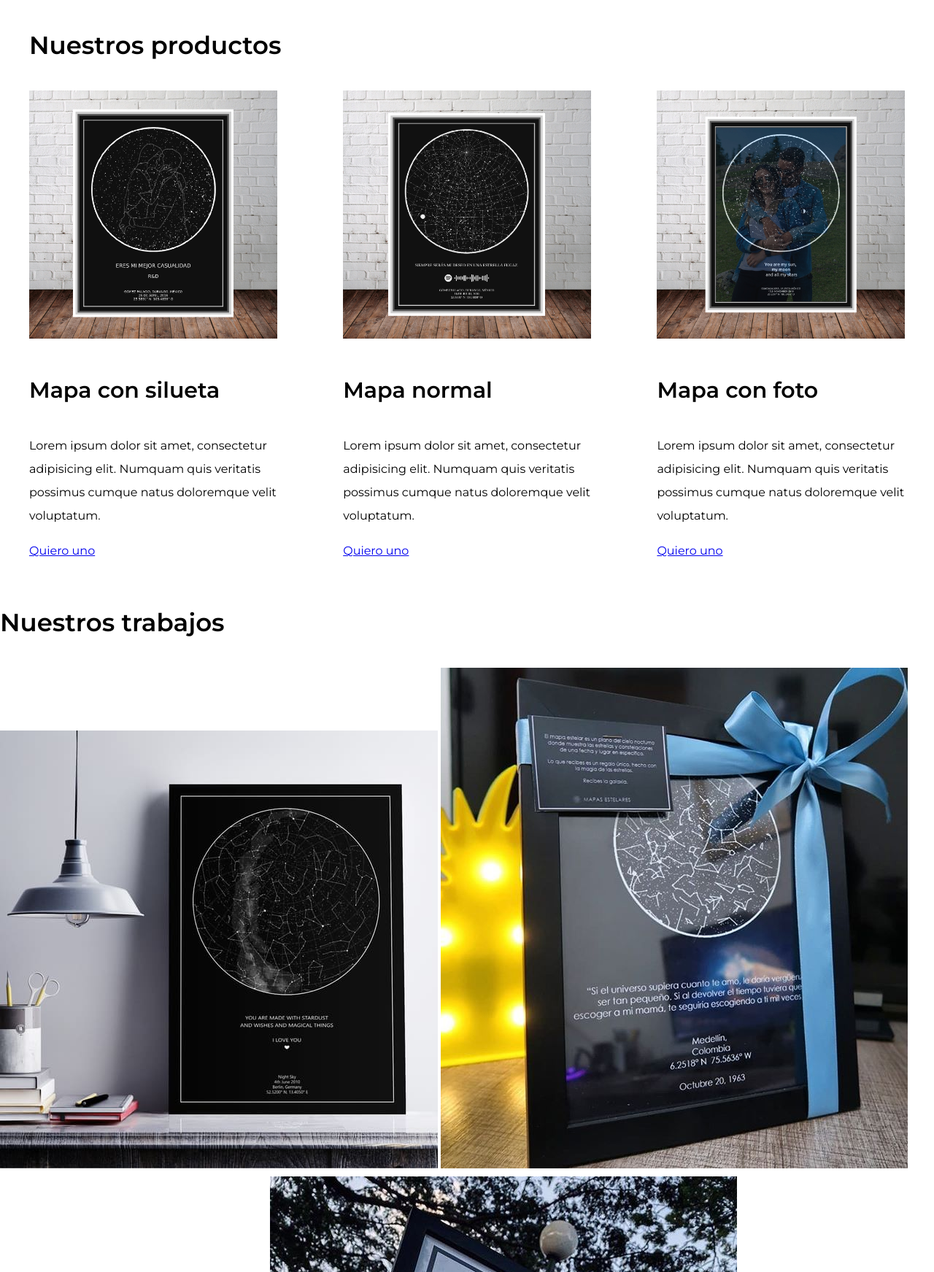
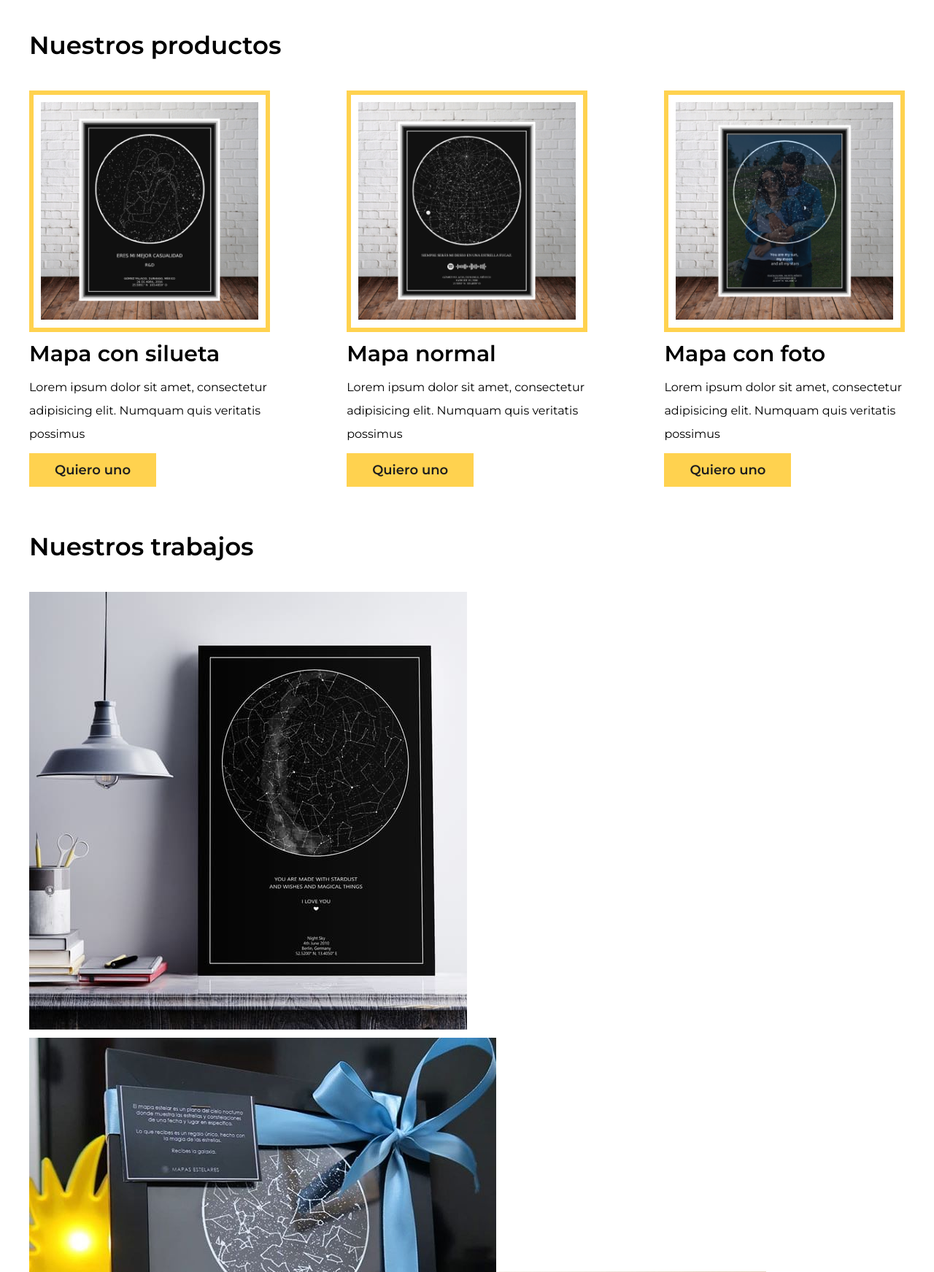
Before and after one commit to jdanielh24/MapasEstelaresLaguna, a PHP site: page /productos.html in a window 1280 px wide. Shown: the part 84-1827 px from the top of the page at 73% size. Run offline with PHP 8.4, Linux system fonts and the light colour scheme.

Commit message:
Main de productos terminado

```diff
--- a/css/styles.css
+++ b/css/styles.css
@@ -62,6 +62,27 @@ h4 {
     height: auto;
 }
 
+/* Botones*/
+.boton{
+    color: #1e1e1e;
+    font-weight: 700;
+    text-decoration: none;
+    font-size: 1.8rem;
+    padding: 0.5rem 3.5rem;
+    margin-top: 3rem;
+    display: inline-block;
+    text-align: center;
+    border: none;
+}
+
+.boton:hover{
+    cursor: pointer;
+}
+
+.boton-amarillo{
+    background-color: #ffd24f;
+}
+
 /* NAVEGACION */
 .navegacion a{
     color: #ffffff;
@@ -82,9 +103,22 @@ h4 {
     flex-wrap: wrap;
 }
 .diseno{
-    /*flex: 0 0 calc((33.3%) - 1rem);*/
     flex-grow: 0;
     flex-shrink: 0;
-    flex-basis: calc((33.3%) - 6rem);
+    flex-basis: calc((33.3%) - 7rem);
     margin-bottom: 2rem;
 }
+.contenido-diseno{
+    padding: 0rem;
+}
+.contenido-diseno h3,
+.contenedor-disenos p{
+    margin: 0;
+}
+.contenido-diseno a{
+    margin-top: 1rem;
+}
+.marco-imagen{
+    padding: 1rem 1rem 0 1rem;
+    border: 0.66rem solid #ffd24f;
+}
--- a/productos.html
+++ b/productos.html
@@ -35,37 +35,41 @@
 
             <div class="contenedor-disenos">
                 <div class="diseno">
+                    <div class="marco-imagen">
                         <img src="img/diseño1.jpg" alt="Mapa silueta">
+                    </div>
                     <div class="contenido-diseno">
                         <h3>Mapa con silueta</h3>
-                        <p>Lorem ipsum dolor sit amet, consectetur adipisicing elit. Numquam quis veritatis possimus
-                            cumque natus doloremque velit voluptatum.</p>
-                        <a href="#">Quiero uno</a>
+                        <p>Lorem ipsum dolor sit amet, consectetur adipisicing elit. Numquam quis veritatis possimus</p>
+                        <a href="#" class="boton boton-amarillo">Quiero uno</a>
                     </div>
                 </div>
 
                 <div class="diseno">
+                    <div class="marco-imagen">
                         <img src="img/diseño2.jpg" alt="Mapa normal">
+                    </div>
                     <div class="contenido-diseno">
                         <h3>Mapa normal</h3>
-                        <p>Lorem ipsum dolor sit amet, consectetur adipisicing elit. Numquam quis veritatis possimus
-                            cumque natus doloremque velit voluptatum.</p>
-                        <a href="#">Quiero uno</a>
+                        <p>Lorem ipsum dolor sit amet, consectetur adipisicing elit. Numquam quis veritatis possimus</p>
+                        <a href="#" class="boton boton-amarillo">Quiero uno</a>
                     </div>
                 </div>
 
                 <div class="diseno">
+                    <div class="marco-imagen">
                         <img src="img/diseño3.jpg" alt="Mapa foto de fondo">
+                    </div>
                     <div class="contenido-diseno">
                         <h3>Mapa con foto</h3>
-                        <p>Lorem ipsum dolor sit amet, consectetur adipisicing elit. Numquam quis veritatis possimus
-                            cumque natus doloremque velit voluptatum.</p>
-                        <a href="#">Quiero uno</a>
+                        <p>Lorem ipsum dolor sit amet, consectetur adipisicing elit. Numquam quis veritatis possimus</p>
+                        <a href="#" class="boton boton-amarillo">Quiero uno</a>
                     </div>
                 </div>
             </div>
         </main>
 
+        <section class="contenedor">
             <h2>Nuestros trabajos</h2>
                 <img src="img/trabajo1.jpg" alt="imagen 1">
                 <img src="img/trabajo2.jpg" alt="imagen 1">
@@ -74,6 +78,9 @@
                 <img src="img/trabajo5.jpg" alt="imagen 1">
                 <img src="img/trabajo6.jpg" alt="imagen 1">
 
+
+            </div>
+        </section>
 
         <h2>Tamaños y precios</h2>
 
```
Lines whose indentation alone changed are shown as unchanged.
